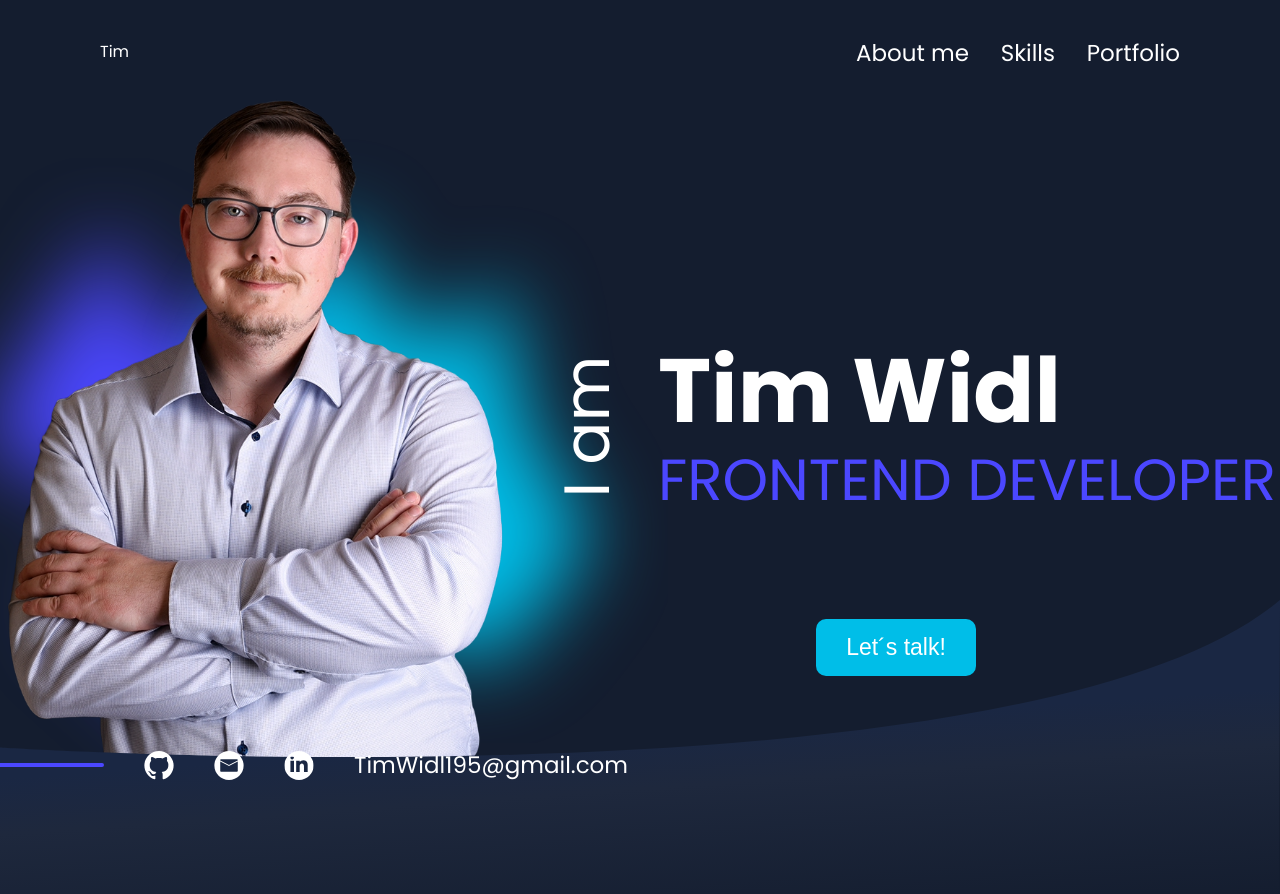
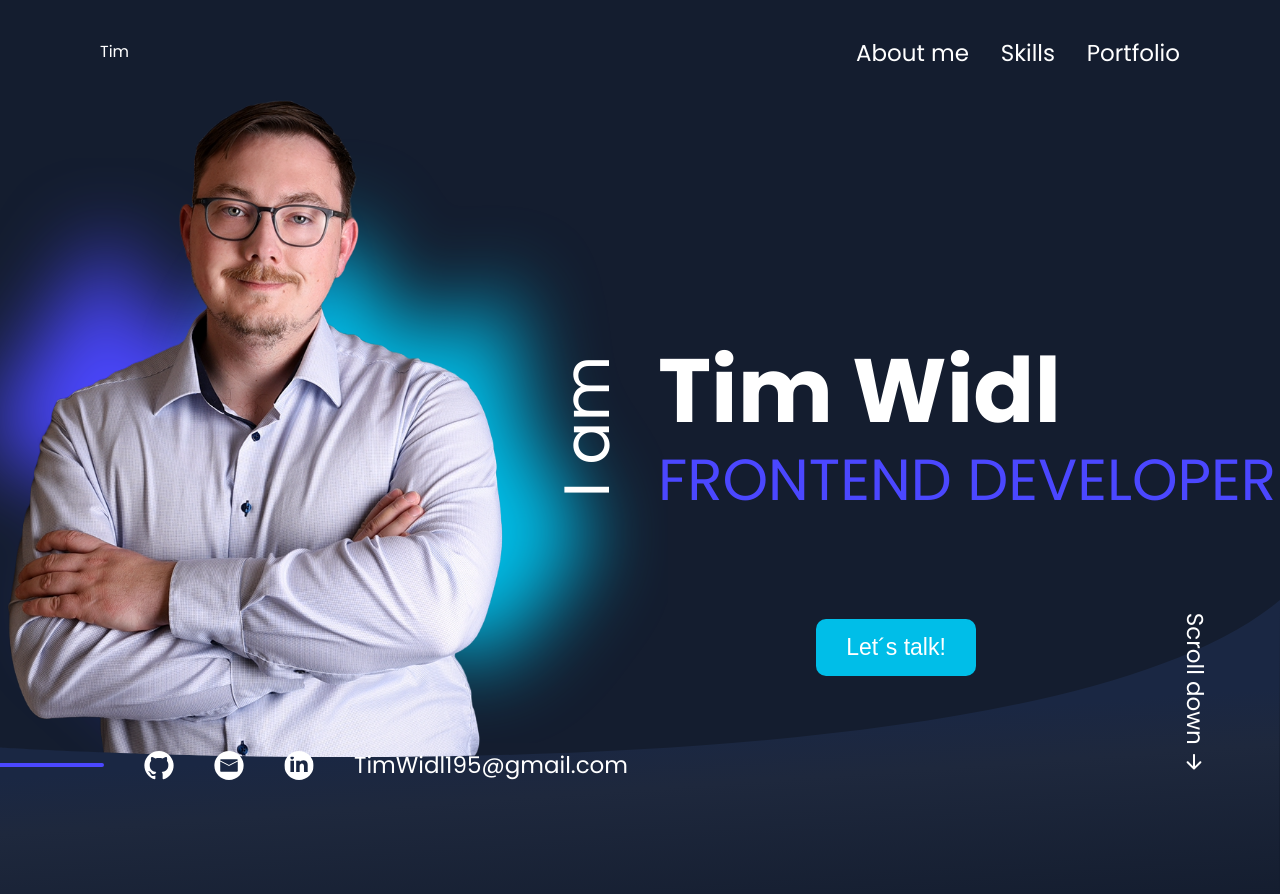
Before and after one commit to TimWidl94/portfolio, an Angular app in the folder portfolio/: page / in a window 1280 px wide. Shown: the top 894 px of the page. Built offline with nearby package versions, Linux system fonts and the light colour scheme.

Commit message:
updating Landingpage
new Scrolltext upadet and headline with ::after Element.

```diff
--- a/portfolio/src/app/header/header.component.scss
+++ b/portfolio/src/app/header/header.component.scss
@@ -23,7 +23,16 @@
       &:hover{
         transition: ease-in-out 200ms;
         color: $blueText;
+        &::after{
+          content: '';
+          display: block;
+          height: 2px;
+          width: 40px;
+          background: $purple;
+          transition: ease-in-out 200ms;
+        }
       }
+
     }
   }
 
--- a/portfolio/src/app/landingpage/landingpage.component.html
+++ b/portfolio/src/app/landingpage/landingpage.component.html
@@ -2,7 +2,11 @@
   <div class="mainContent">
     <div class="imgBox">
       <img src="assets/img/mePictures/personalImg.png" alt="" />
-      <img class="imgShadow" src="assets/img/shadows/imgBackgroundShadow.svg" alt="">
+      <img
+        class="imgShadow"
+        src="assets/img/shadows/imgBackgroundShadow.svg"
+        alt=""
+      />
     </div>
     <div class="textBox">
       <div>
@@ -23,4 +27,8 @@
     <span>TimWidl195&#64;gmail.com</span>
   </div>
   <img class="backgroundShadow" src="assets/img/shadows/vector2.svg" alt="" />
+  <div class="scrollDownBox">
+    <p>Scroll down</p>
+    <img src="assets/img/icons/arrowDownIcon.svg" alt="" />
+  </div>
 </section>
--- a/portfolio/src/app/landingpage/landingpage.component.scss
+++ b/portfolio/src/app/landingpage/landingpage.component.scss
@@ -47,11 +47,11 @@
   flex-direction: column;
   overflow: hidden;
   z-index: 2;
-  >div{
+  > div {
     @include dFlex();
     max-height: 172px;
     max-width: 718px;
-    >p{
+    > p {
       @include dFlex();
       font-size: 64px;
       line-height: 76.8px;
@@ -63,18 +63,18 @@
       white-space: nowrap;
       margin: 0;
     }
-    >div{
+    > div {
       @include dFlex($ai: start);
       flex-direction: column;
     }
   }
-  >button{
+  > button {
     position: absolute;
     top: 513px;
   }
 }
 
-.nameText{
+.nameText {
   font-weight: 700;
   font-size: 90px;
   line-height: 108px;
@@ -83,7 +83,7 @@
   color: white;
 }
 
-.customNameText{
+.customNameText {
   font-weight: 400;
   font-size: 58px;
   line-height: 69.6px;
@@ -102,23 +102,23 @@
   // background-color: blue;
   z-index: 2;
   @include dFlex($jc: start, $g: 40px);
-  >div{
+  > div {
     border: 2px solid $purple;
     width: 100px;
     border-bottom-right-radius: 8px;
     border-top-right-radius: 8px;
   }
-  >img{
+  > img {
     width: 30px;
     height: 29.26px;
     cursor: pointer;
-    transition: transform .7s ease-in-out;
-    &:hover{
+    transition: transform 0.7s ease-in-out;
+    &:hover {
       transform: scale(1.2);
       transform: rotate(360deg);
     }
   }
-  >span{
+  > span {
     color: white;
     font-weight: 400px;
     font-size: 23px;
@@ -136,3 +136,28 @@
   z-index: 1;
   overflow-y: hidden;
 }
+
+.scrollDownBox {
+  position: absolute;
+  @include dFlex($jc: space-between);
+  bottom: 30px;
+  right: 20px;
+  z-index: 2;
+  flex-direction: column;
+  gap: 8px;
+  max-height: 105px;
+  height: 100%;
+  transform: rotateY('angle');
+  > p {
+    font-weight: 400;
+    font-size: 23px;
+    line-height: 27.6px;
+    color: white;
+    transform: rotate(90deg);
+    margin: 0;
+  }
+  > img {
+    width: 16px;
+    height: 16px;
+  }
+}
```
Also changed, not shown: portfolio/src/assets/img/icons/arrowDownIcon.svg (added).
